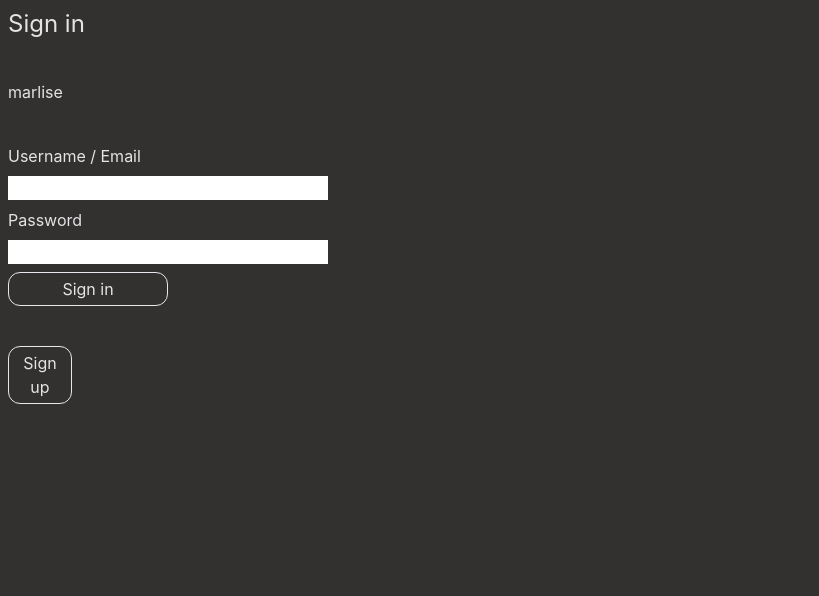
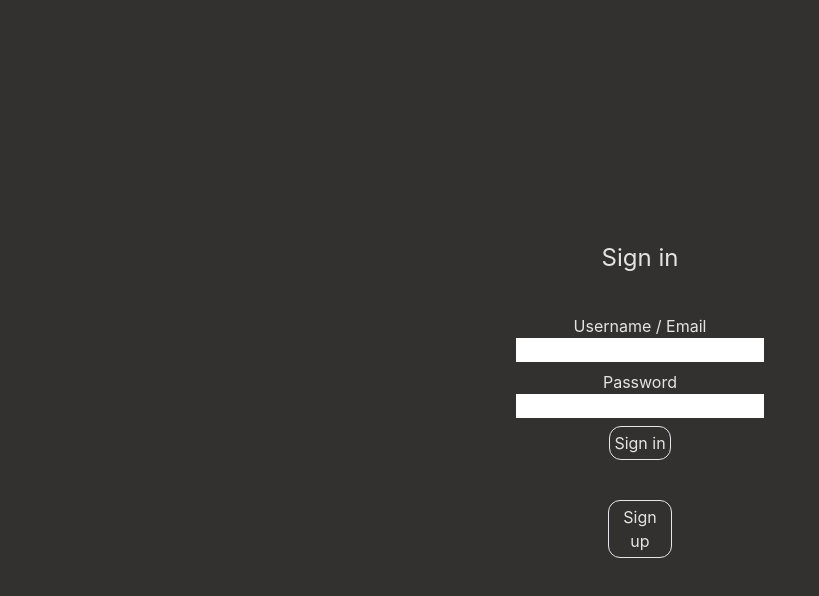
Before and after one commit to Zeanderson/Gatemate, a React (Vite) app in the folder gatemate/: page / in a window 1280 px wide. Shown: the top 596 px of the page, without its empty margins (0-819 px from the left). Built offline with nearby package versions, Linux system fonts and the light colour scheme.

Commit message:
Centering signin screen

```diff
--- a/gatemate/src/routes/SignIn.tsx
+++ b/gatemate/src/routes/SignIn.tsx
@@ -34,26 +34,32 @@
     };
 
     return (
+    <div className="flex items-center justify-center h-screen">
         <div className={'flex flex-col gap-10 p-2'}>
-        <h1 className='text-2xl'>Sign in</h1>
-        <h2>marlise</h2>
+            <h1 className='text-2xl text-center'>Sign in</h1>
             <div className='flex flex-col gap-2'>
 
+            <div className="flex flex-col items-center">
                 <label>Username / Email</label>
                 <input id="user" className='max-w-xs' value={username} onChange={handleUsernameChange} />
+            </div>
 
+
+            <div className="flex flex-col items-center">
                 <label>Password</label>
                 <input id="pass" className='max-w-xs' type="password" value={password} onChange={handlePasswordChange} />
+            </div>
 
-            <button onClick={handleSignIn} className='border border-solid rounded-xl p-1 max-w-[10rem] hover:bg-blue-500 hover:border-none'>Sign in</button>
+                <button onClick={handleSignIn} className='border border-solid rounded-xl p-1 max-w-[10rem] mx-auto hover:bg-blue-500 hover:border-none'>Sign in</button>
 
                 {/* //TODO This does not need to be an "<a/> tag, we need a onClick on the button to go to a function to check things such as if inputs have correct things in them" */}
                 {/* // or if there is anything. Call a backend call to check auth, and then return going to home with user data, or a error to sign up or invalid */}
             </div>
 
-        <a className='flex max-w-[4rem]' href="/signup">
+            <a className='flex max-w-[4rem] mx-auto' href="/signup">
                 <button className='border border-solid rounded-xl p-1 hover:bg-blue-500 hover:border-none'>Sign up</button>
             </a>
+        </div>
     </div>
     )
 }
```
Lines whose indentation alone changed are shown as unchanged.
